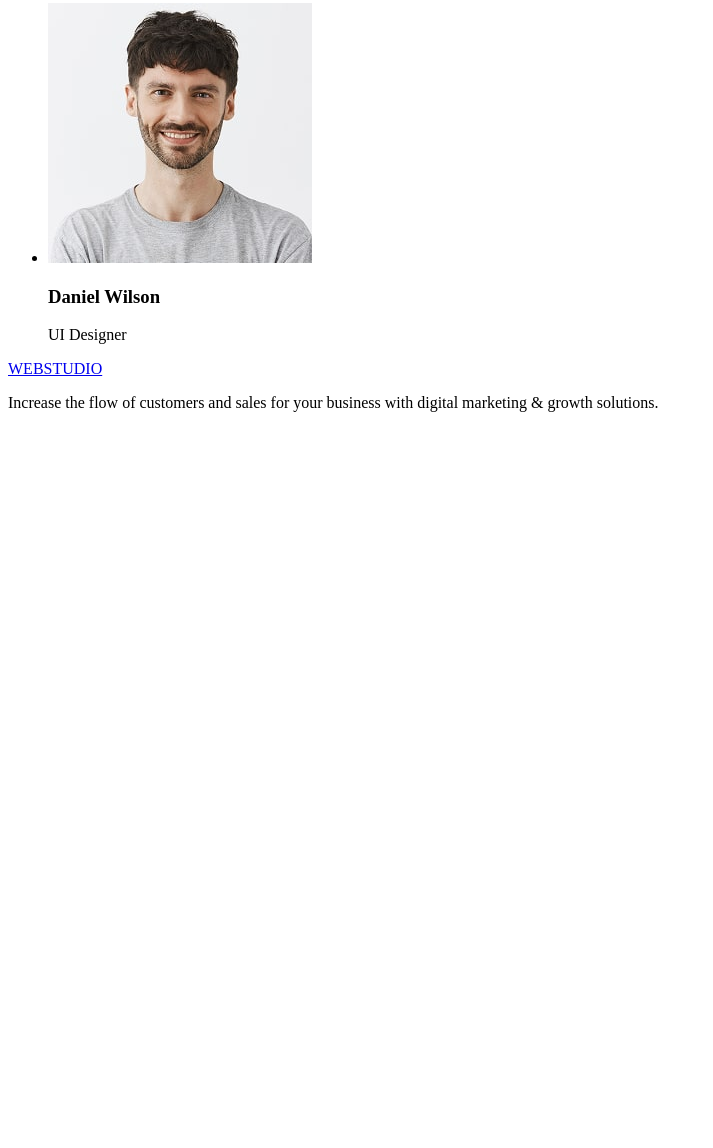
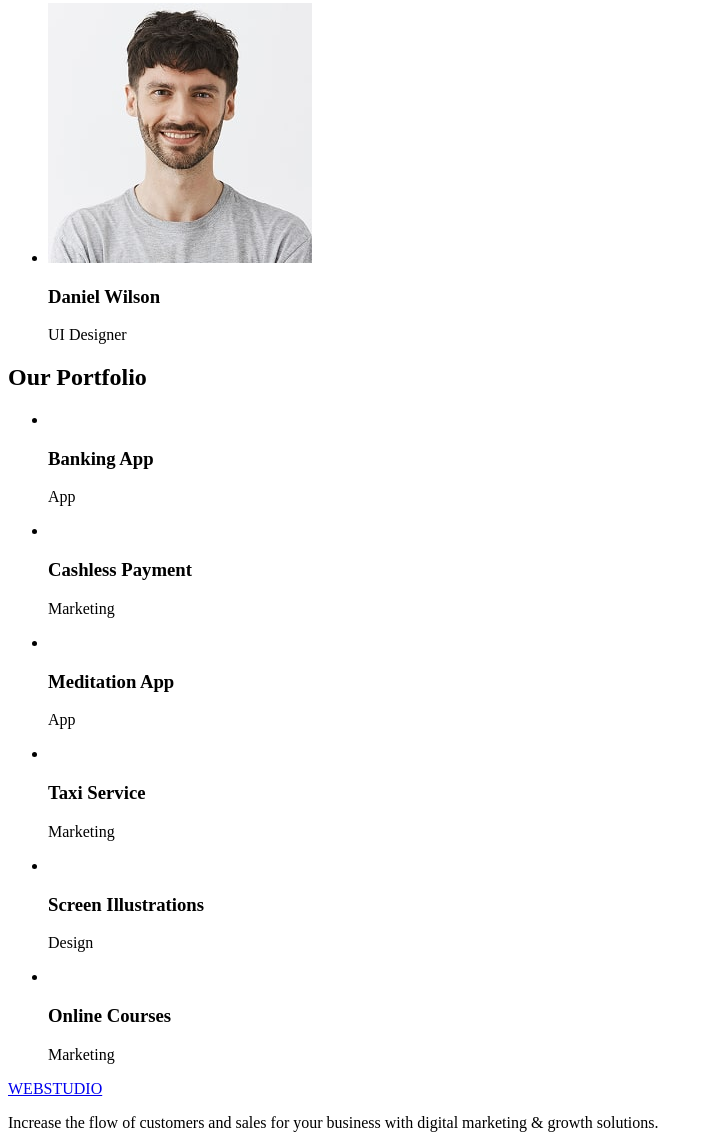
Before and after one commit to mafSida/hwtest2, a plain HTML site: page index.html in a window 1280 px wide. Shown: the part 1730-2878 px from the top of the page, without its empty margins (0-713 px from the left). Before the commit the page ends 2158 px from the top, so only its background shows below. Drawn offline with Linux system fonts and the light colour scheme.

Commit message:
feat: add portfolio section markup and text content

```diff
--- a/index.html
+++ b/index.html
@@ -106,6 +106,42 @@
           </li>
         </ul>
       </section>
+      <!-- SECTION PORTFOLIO -->
+      <section>
+        <h2>Our Portfolio</h2>
+        <ul>
+          <li>
+            <img src="" alt="" />
+            <h3>Banking App</h3>
+            <p>App</p>
+          </li>
+          <li>
+            <img src="" alt="" />
+            <h3>Cashless Payment</h3>
+            <p>Marketing</p>
+          </li>
+          <li>
+            <img src="" alt="" />
+            <h3>Meditation App</h3>
+            <p>App</p>
+          </li>
+          <li>
+            <img src="" alt="" />
+            <h3>Taxi Service</h3>
+            <p>Marketing</p>
+          </li>
+          <li>
+            <img src="" alt="" />
+            <h3>Screen Illustrations</h3>
+            <p>Design</p>
+          </li>
+          <li>
+            <img src="" alt="" />
+            <h3>Online Courses</h3>
+            <p>Marketing</p>
+          </li>
+        </ul>
+      </section>
     </main>
     <!-- FOOTER -->
     <footer>
```
